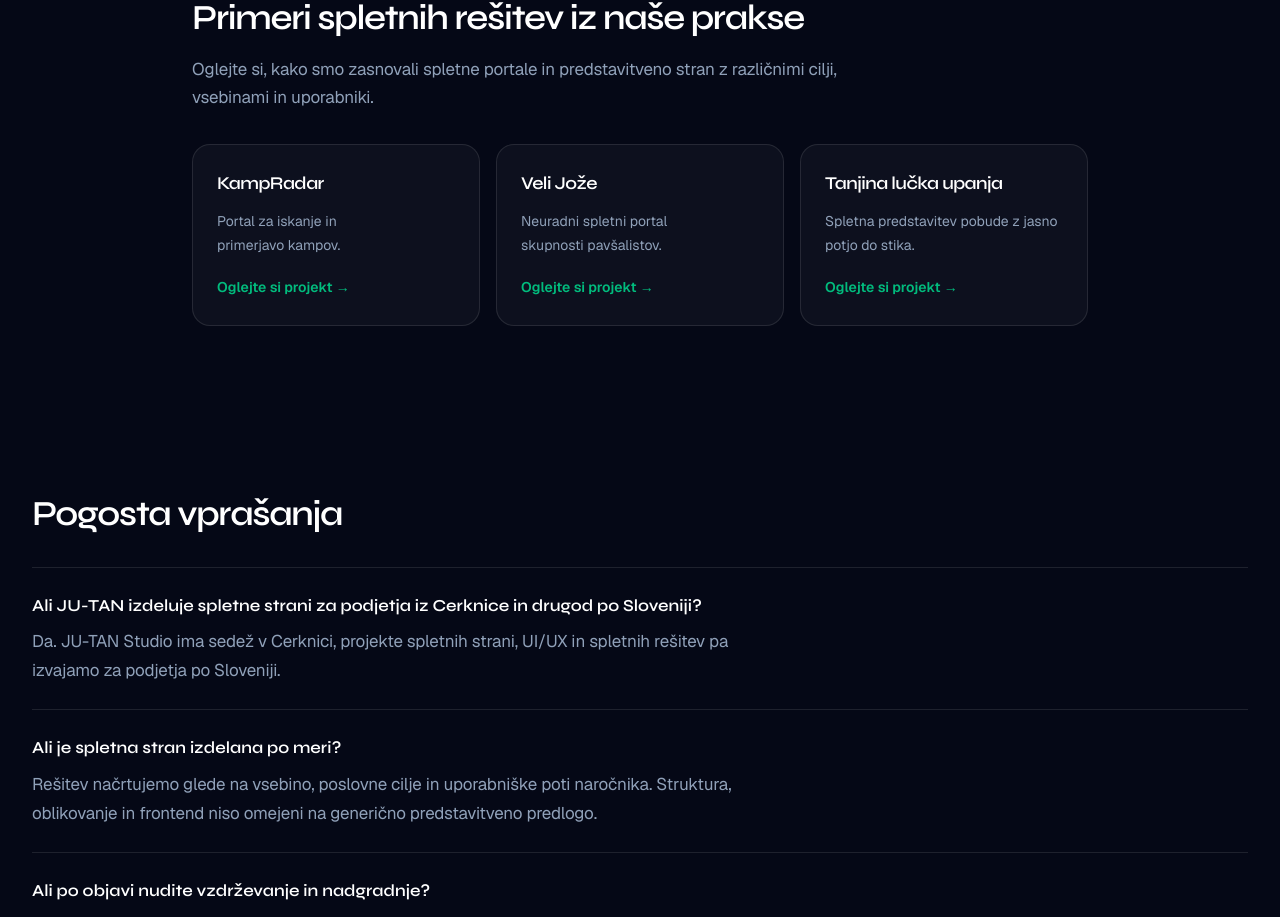
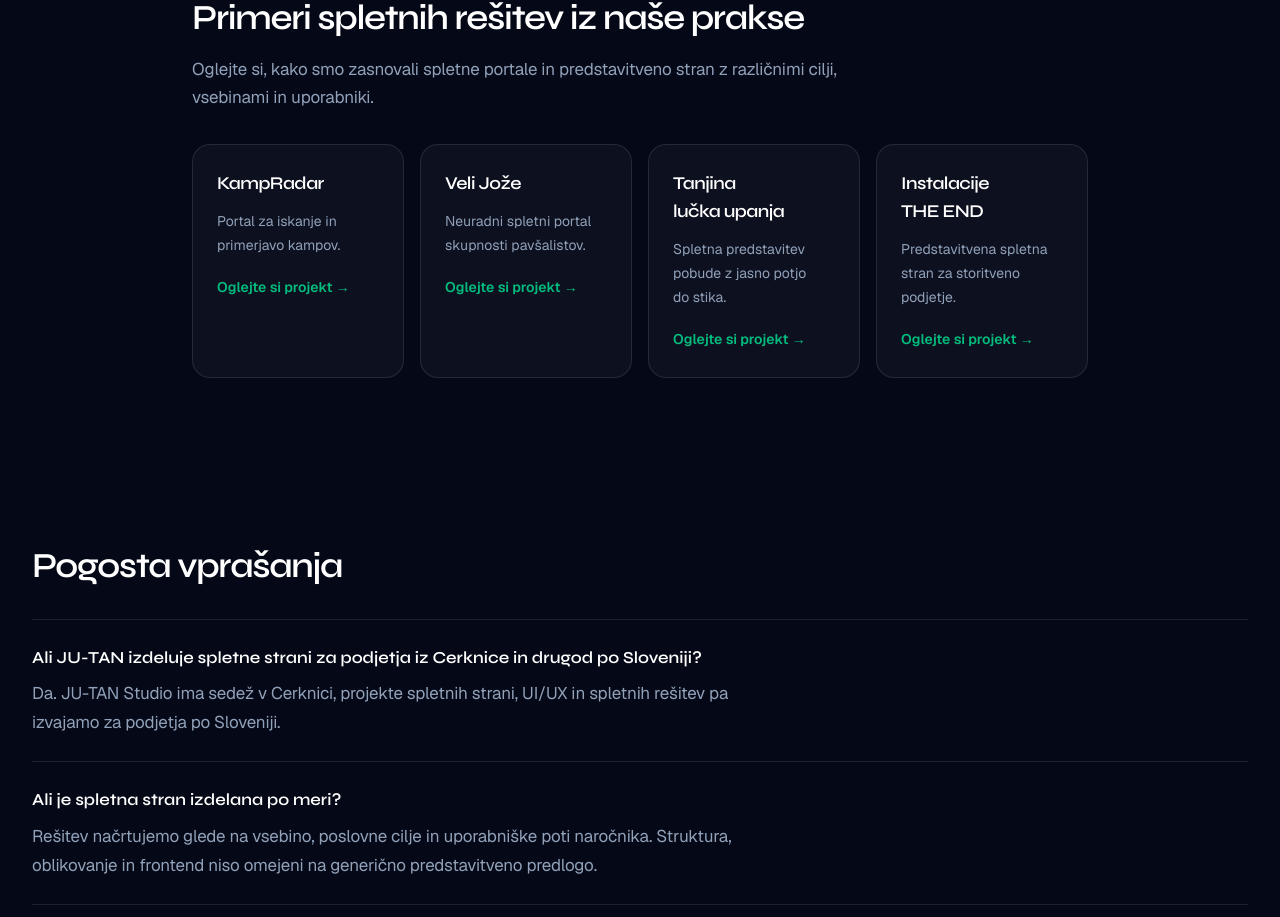
Before and after one commit to jurezaki-cloud/ju-tan-web, a Next.js app: page /spletne-strani-in-ui-ux in a window 1280 px wide. Shown: the part 5824-6741 px from the top of the page. Built offline with nearby package versions, Linux system fonts and the light colour scheme; no server answers.

Commit message:
seo(web): link latest real client case study from web service page

```diff
--- a/components/web-ui-page/WebUiPage.tsx
+++ b/components/web-ui-page/WebUiPage.tsx
@@ -610,7 +610,7 @@ export default function WebUiPage() {
             Oglejte si, kako smo zasnovali spletne portale in predstavitveno stran
             z različnimi cilji, vsebinami in uporabniki.
           </p>
-          <ul className="mt-8 grid gap-4 md:grid-cols-3">
+          <ul className="mt-8 grid gap-4 sm:grid-cols-2 lg:grid-cols-4">
             {[
               {
                 href: "/reference/kampradar",
@@ -626,6 +626,11 @@ export default function WebUiPage() {
                 href: "/reference/tanjina-lucka-upanja",
                 title: "Tanjina lučka upanja",
                 description: "Spletna predstavitev pobude z jasno potjo do stika.",
+              },
+              {
+                href: "/reference/instalacije-the-end",
+                title: "Instalacije THE END",
+                description: "Predstavitvena spletna stran za storitveno podjetje.",
               },
             ].map((project) => (
               <li key={project.href}>
```
